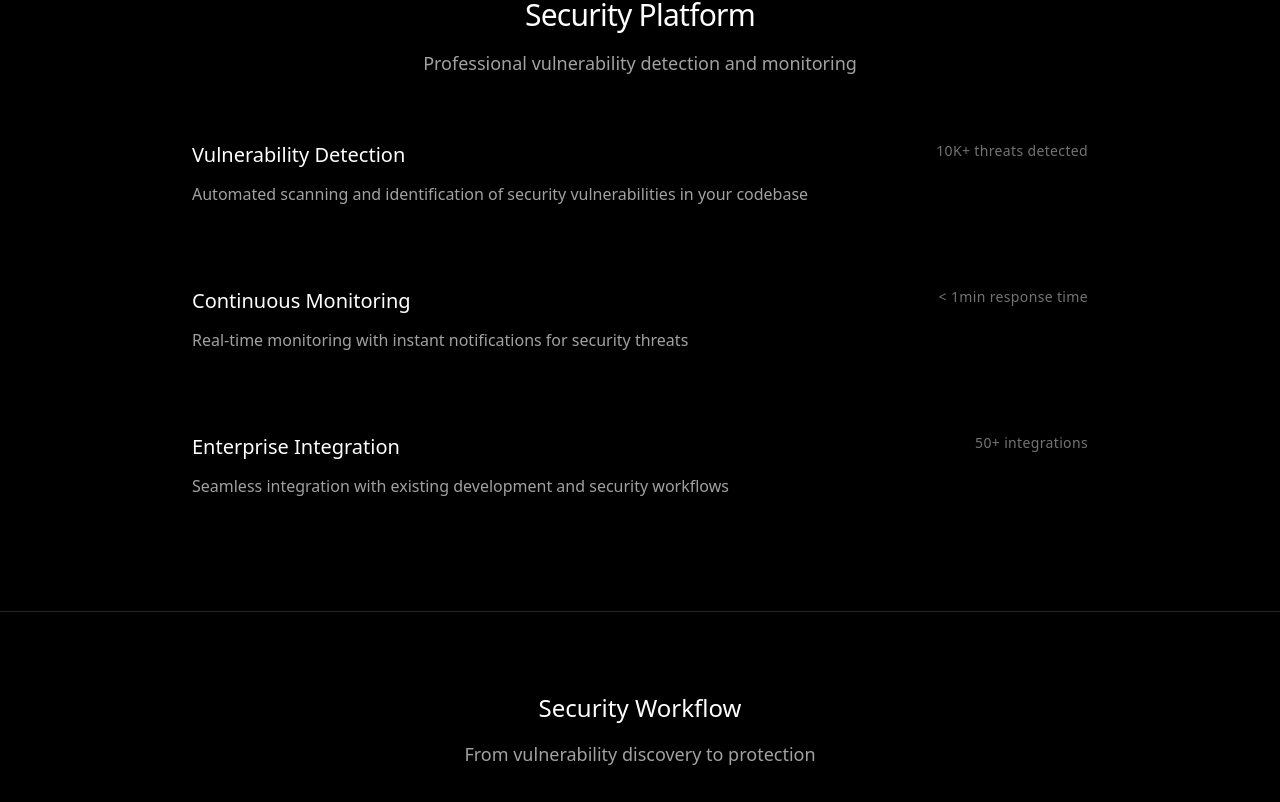
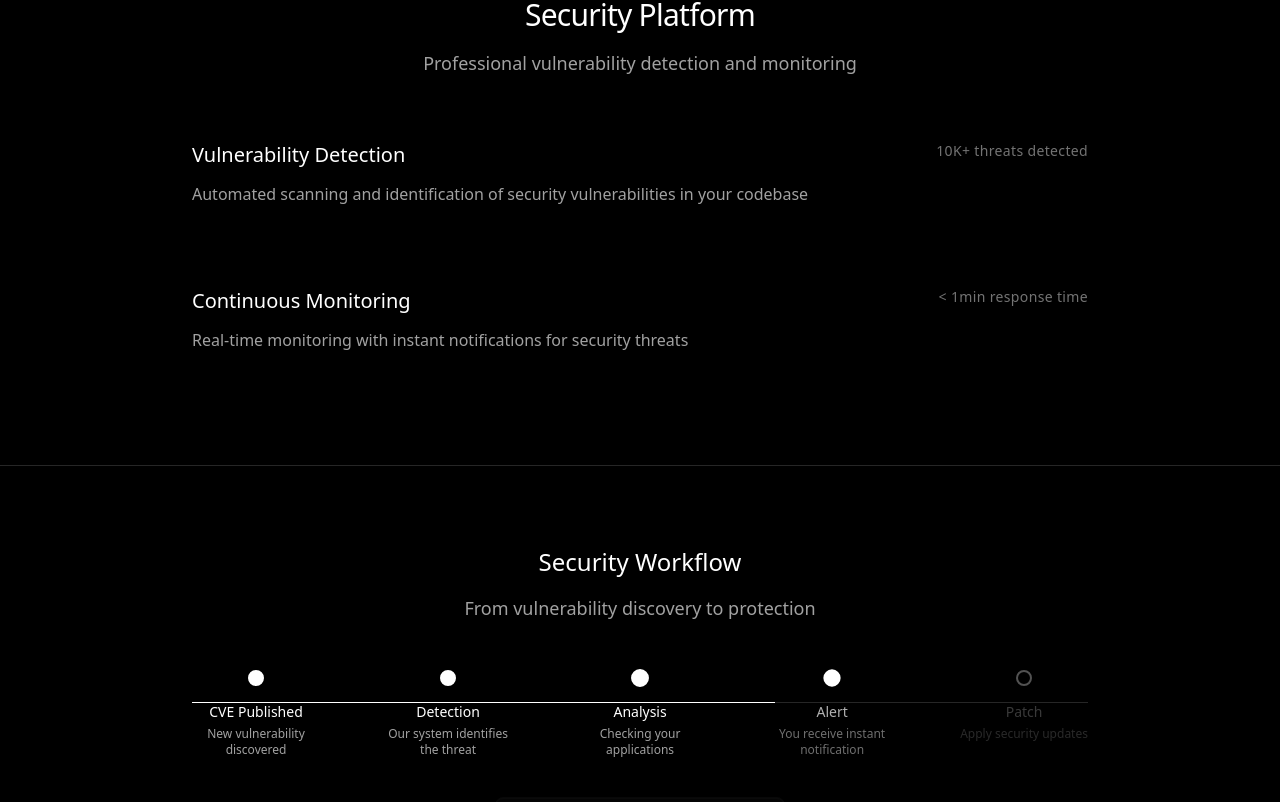
Before and after one commit to 0xazanul/QaslyLabs-Main_website, a Next.js app: page / in a window 1280 px wide. Shown: the part 996-1798 px from the top of the page. Built offline with nearby package versions, Linux system fonts and the light colour scheme.

Commit message:
rem: enterprise tag

```diff
--- a/src/app/page.tsx
+++ b/src/app/page.tsx
@@ -116,12 +116,8 @@ export default function Home() {
                   title: "Continuous Monitoring",
                   description: "Real-time monitoring with instant notifications for security threats",
                   metric: "< 1min response time"
-                },
-                {
-                  title: "Enterprise Integration",
-                  description: "Seamless integration with existing development and security workflows",
-                  metric: "50+ integrations"
                 }
+
               ].map((feature, i) => (
                 <motion.div
                   key={feature.title}
```
